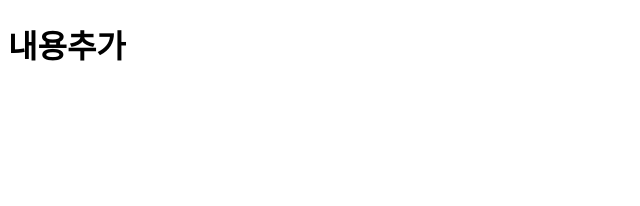
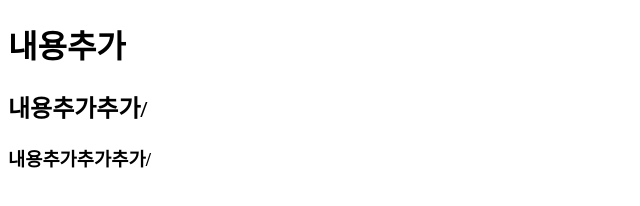
Before and after one commit to eunjiLee29/git-02, a plain HTML site: page index02.html in a window 1280 px wide. Shown: the whole page, without its empty margins (0-640 px from the left). Drawn offline with Linux system fonts and the light colour scheme.

Commit message:
24.03.08 11:08 변경

```diff
--- a/index02.html
+++ b/index02.html
@@ -7,5 +7,7 @@
 </head>
 <body>
     <h1>내용추가</h1>
+    <h2>내용추가추가/<h2>
+    <h3>내용추가추가추가/<h3>
 </body>
 </html>
```
